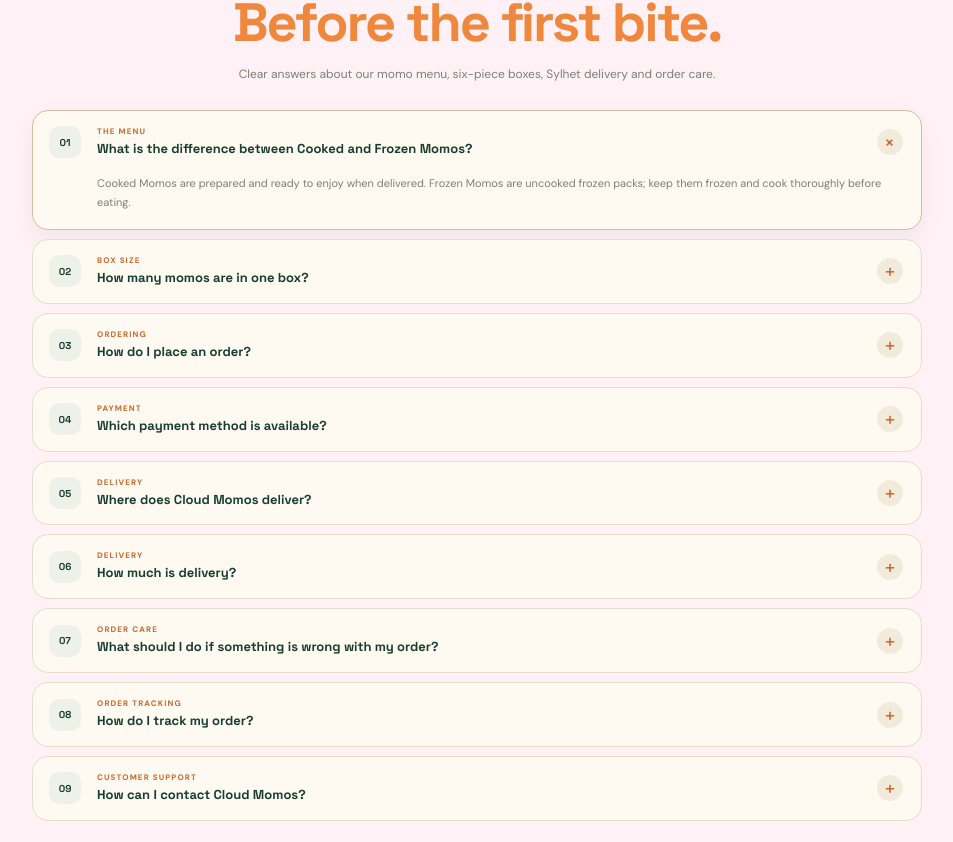
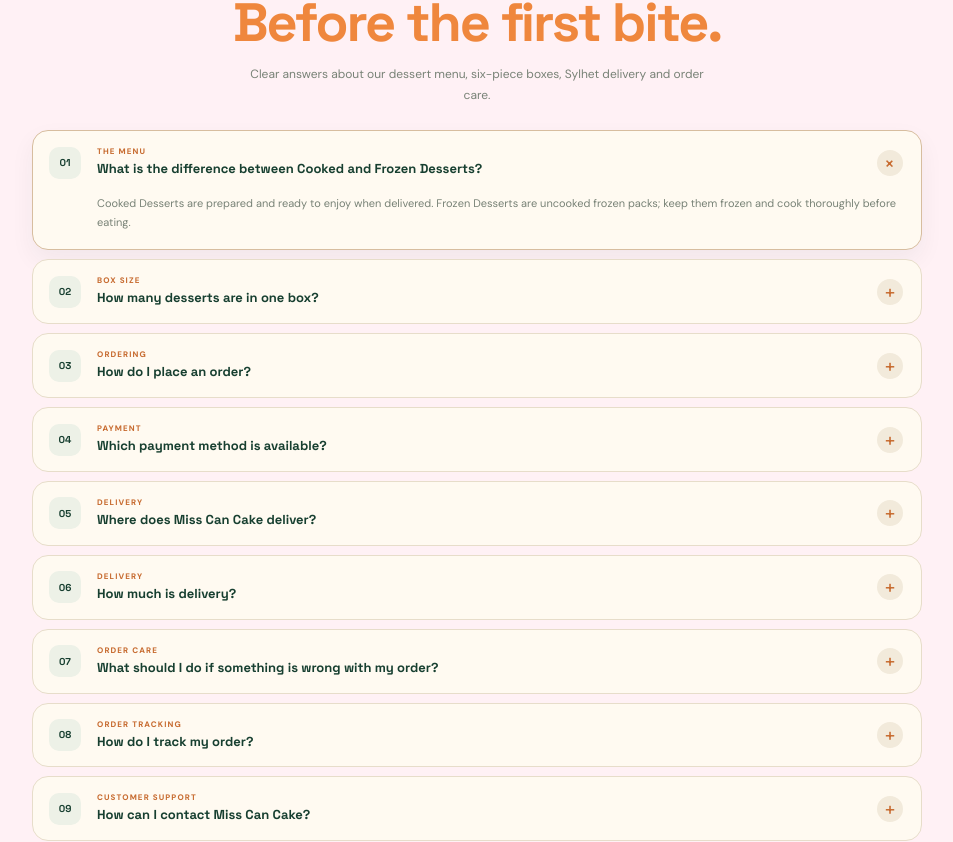
Before and after one commit to mahfzamart-beep/His-Her-Mart-2, a Next.js app: page /faq in a window 1280 px wide. Shown: the part 263-1105 px from the top of the page, without its empty margins (163-1116 px from the left). Built offline with nearby package versions, Linux system fonts and the light colour scheme.

Commit message:
Rebrand Cloud Momos storefront to Miss Can Cake

```diff
--- a/app/faq/page.tsx
+++ b/app/faq/page.tsx
@@ -3,29 +3,29 @@ import Link from "next/link";
 import { ArrowLeft, ArrowRight, HelpCircle } from "lucide-react";
 
 export const metadata: Metadata = {
-  title: "Momo Ordering Help",
-  description: "Answers about the Cloud Momos menu, six-piece boxes, Sylhet delivery, ordering and customer support.",
-  alternates: { canonical: "https://cloudmomos.vercel.app/faq" },
+  title: "Dessert Ordering Help",
+  description: "Answers about the Miss Can Cake menu, six-piece boxes, Sylhet delivery, ordering and customer support.",
+  alternates: { canonical: "https://cloud-desserts-two.vercel.app/faq" },
   openGraph: {
-    title: "Help & FAQs | Cloud Momos",
-    description: "Helpful answers about ordering momos in Sylhet.",
-    url: "https://cloudmomos.vercel.app/faq",
-    siteName: "Cloud Momos",
+    title: "Help & FAQs | Miss Can Cake",
+    description: "Helpful answers about ordering desserts in Sylhet.",
+    url: "https://cloud-desserts-two.vercel.app/faq",
+    siteName: "Miss Can Cake",
     locale: "en_BD",
     type: "website",
   },
 };
 
 const faqs = [
-  { category: "The menu", question: "What is the difference between Cooked and Frozen Momos?", answer: "Cooked Momos are prepared and ready to enjoy when delivered. Frozen Momos are uncooked frozen packs; keep them frozen and cook thoroughly before eating." },
-  { category: "Box size", question: "How many momos are in one box?", answer: "Every Cloud Momos box contains 6 pieces. The product card shows the price for one box." },
-  { category: "Ordering", question: "How do I place an order?", answer: "Choose a momo favourite, tap Add to Box to continue browsing or Buy Now to go straight to delivery details. Enter your name, mobile number, full address and an active delivery area, then review the total before placing the order." },
+  { category: "The menu", question: "What is the difference between Cooked and Frozen Desserts?", answer: "Cooked Desserts are prepared and ready to enjoy when delivered. Frozen Desserts are uncooked frozen packs; keep them frozen and cook thoroughly before eating." },
+  { category: "Box size", question: "How many desserts are in one box?", answer: "Every Miss Can Cake box contains 6 pieces. The product card shows the price for one box." },
+  { category: "Ordering", question: "How do I place an order?", answer: "Choose a dessert favourite, tap Add to Box to continue browsing or Buy Now to go straight to delivery details. Enter your name, mobile number, full address and an active delivery area, then review the total before placing the order." },
   { category: "Payment", question: "Which payment method is available?", answer: "Cash on Delivery is available. Pay the confirmed order total when your delivery arrives. Do not send advance payments to personal numbers." },
-  { category: "Delivery", question: "Where does Cloud Momos deliver?", answer: "We currently deliver only in selected areas of Sylhet City. The active service areas and their delivery charges are shown on the website and at checkout." },
+  { category: "Delivery", question: "Where does Miss Can Cake deliver?", answer: "We currently deliver only in selected areas of Sylhet City. The active service areas and their delivery charges are shown on the website and at checkout." },
   { category: "Delivery", question: "How much is delivery?", answer: "Delivery charges depend on the active Sylhet area you choose. The exact fee is shown before you place your order." },
-  { category: "Order care", question: "What should I do if something is wrong with my order?", answer: "Please check your food boxes while the delivery person is present. If anything is missing, incorrect or damaged, contact Cloud Momos support promptly and share your order number. Clear photos can help our team understand the issue." },
+  { category: "Order care", question: "What should I do if something is wrong with my order?", answer: "Please check your food boxes while the delivery person is present. If anything is missing, incorrect or damaged, contact Miss Can Cake support promptly and share your order number. Clear photos can help our team understand the issue." },
   { category: "Order tracking", question: "How do I track my order?", answer: "Open Track Order and enter the order number from your confirmation together with the same phone number used at checkout. You can see the latest order and payment status.", link: "/track-order", linkLabel: "Track an order" },
-  { category: "Customer support", question: "How can I contact Cloud Momos?", answer: "Message our team on WhatsApp at +8801969419302. Include your order number and a short description of the issue.", link: "https://wa.me/8801969419302", linkLabel: "Chat with Cloud Momos" },
+  { category: "Customer support", question: "How can I contact Miss Can Cake?", answer: "Message our team on WhatsApp at +8801969419302. Include your order number and a short description of the issue.", link: "https://wa.me/8801969419302", linkLabel: "Chat with Miss Can Cake" },
 ];
 
 export default function FaqPage() {
@@ -39,7 +39,7 @@ export default function FaqPage() {
         <div className="faq-mark"><HelpCircle size={22} /></div>
         <p className="eyebrow">CLOUD MOMOS · CUSTOMER CARE</p>
         <h1>Good to know.<br /><em>Before the first bite.</em></h1>
-        <p>Clear answers about our momo menu, six-piece boxes, Sylhet delivery and order care.</p>
+        <p>Clear answers about our dessert menu, six-piece boxes, Sylhet delivery and order care.</p>
       </section>
       <section className="faq-list" aria-label="Frequently asked questions">
         {faqs.map((item, index) => (
@@ -61,7 +61,7 @@ export default function FaqPage() {
       <footer className="faq-footer">
         <p className="eyebrow">CUSTOMER SUPPORT · WHATSAPP +8801969419302</p>
         <h2>Little clouds.<br/><em>Big comfort.</em></h2>
-        <Link className="primary-btn" href="/">Explore the momo menu <ArrowRight size={16} /></Link>
+        <Link className="primary-btn" href="/">Explore the dessert menu <ArrowRight size={16} /></Link>
       </footer>
     </main>
   );
```
